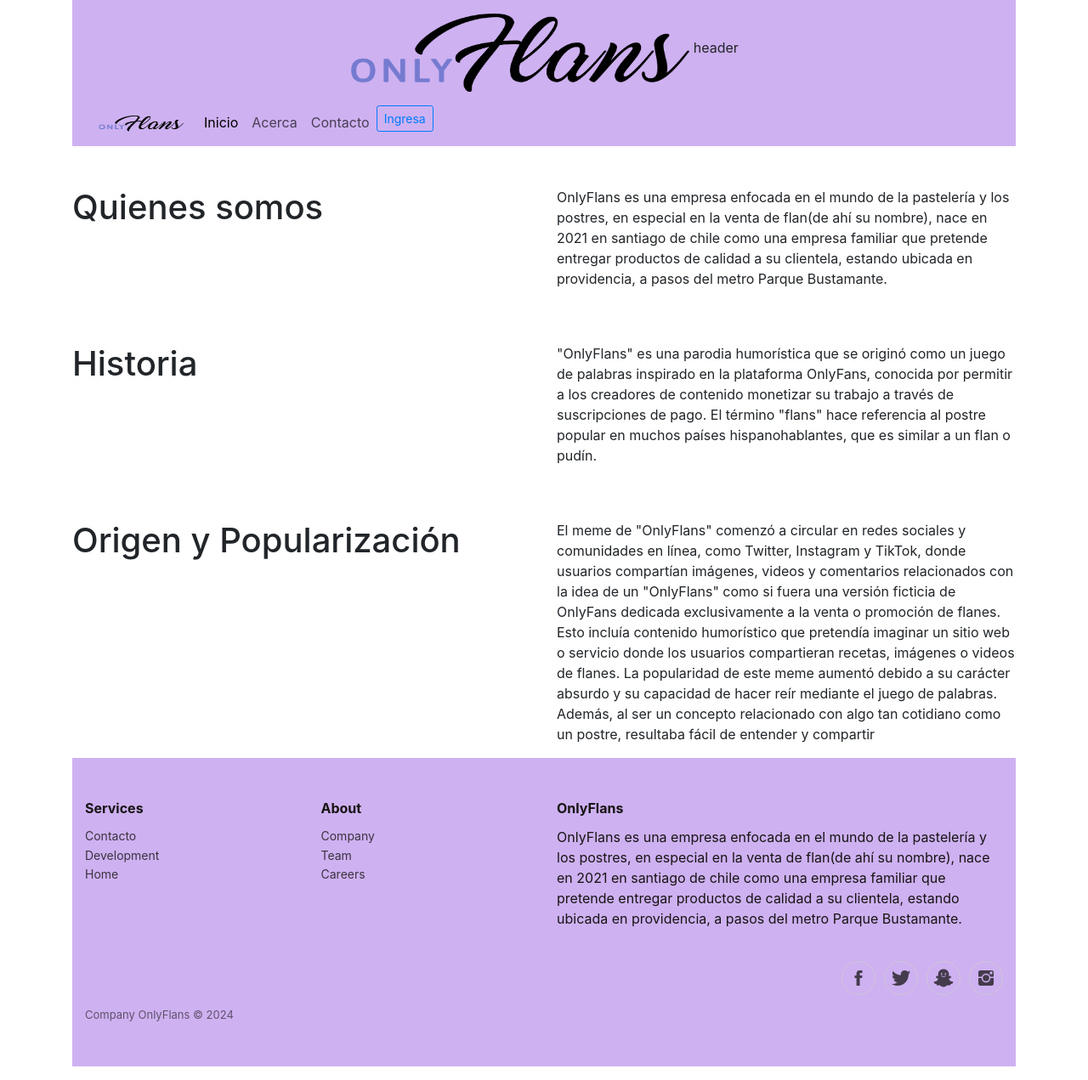
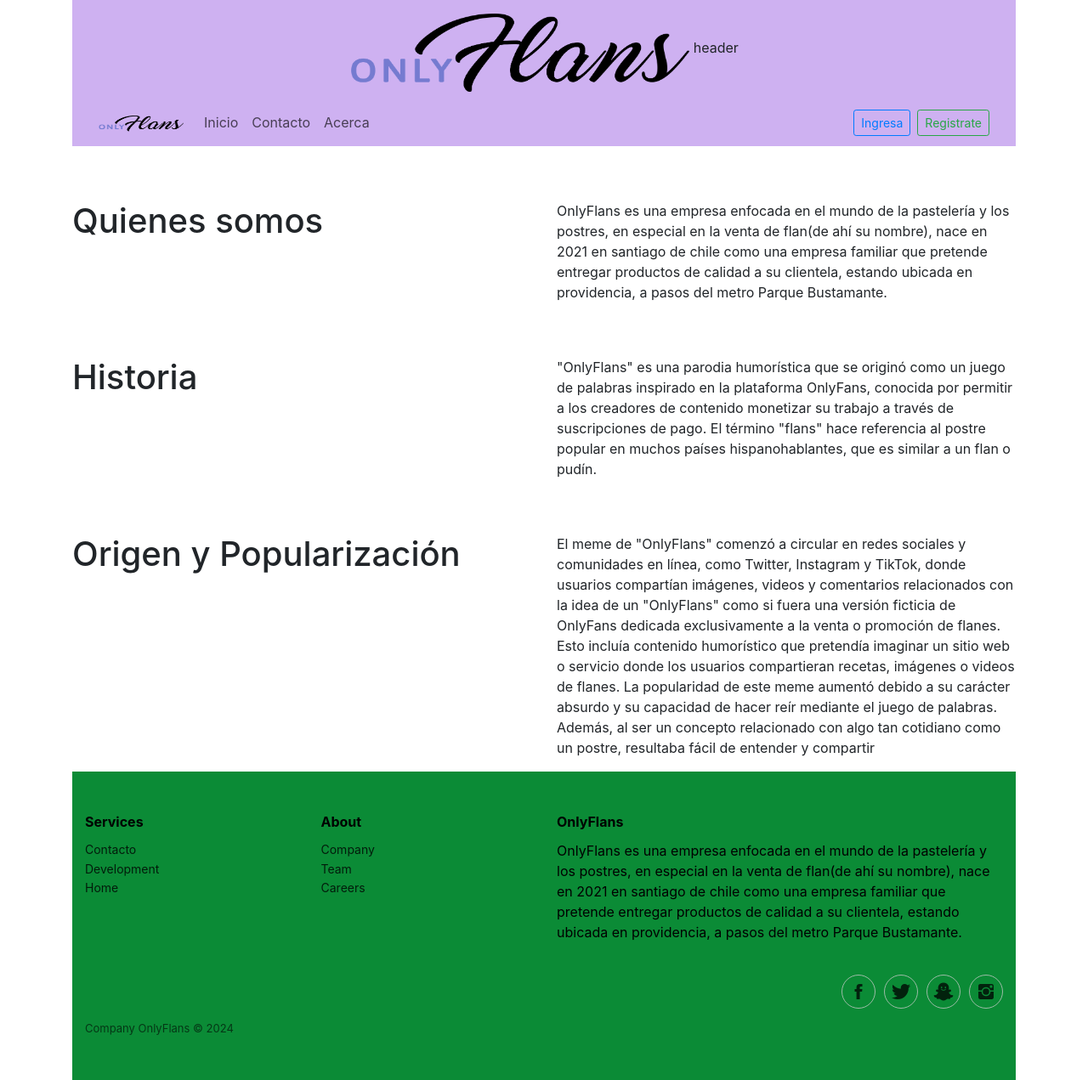
Before and after one commit to movemove1498/Onlyflans, a Django app: page /acerca/ in a window 1280 px wide. Shown: the whole page at 85% size. Run offline with Django 5.2, Linux system fonts and the light colour scheme; some libraries are stand-ins or nearby versions.

Commit message:
cambio de navbar y styles

```diff
--- a/web/static/css/styles.css
+++ b/web/static/css/styles.css
@@ -6,8 +6,8 @@
 
   .footer-clean {
     padding:50px 0;
-    background-color:#4c2f71;
-    color:#171414;
+    background-color:#0b8b36 !important;
+    color:#000000 !important;
   }
 
   .footer-clean h3 {
--- a/web/templates/index.html
+++ b/web/templates/index.html
@@ -5,7 +5,7 @@
 <h1>Flanes Publicos</h1>
 <div class="row">
     {% for flan in flanes %}
-    <div class="col">
+    <div class="col  d-flex justify-content-center zoombig">
         <div class="card text-bg-info mb-3" style="width: 20rem;">
             <img src="{{flan.image_url}}" class="card-img-top image-card " alt="...">
             <div class="card-body">
--- a/web/templates/snippets/navbar.html
+++ b/web/templates/snippets/navbar.html
@@ -1,28 +1,31 @@
 {% load static %}
 
-<nav class="navbar navbar-expand-lg " style="background-color: #ceb1f1;">
-    <div class="container-fluid">
+
+<nav class="navbar navbar-expand-lg  mb-3" style="background-color: #ceb1f1;">
+    <div class="container d-flex flex-wrap">
         <a class="navbar-brand" href="{% url 'index' %}"><img src="{% static 'img/logo.png' %}" width="100" height="20" alt=""></a>
-        <button class="navbar-toggler" type="button" data-bs-toggle="collapse" data-bs-target="#navbarNav"
-            aria-controls="navbarNav" aria-expanded="false" aria-label="Toggle navigation">
+        <button class="navbar-toggler" type="button" data-bs-toggle="collapse" data-bs-target="#navbarSupportedContent"
+            aria-controls="navbarSupportedContent" aria-expanded="false" aria-label="Toggle navigation">
             <span class="navbar-toggler-icon"></span>
         </button>
-        <div class="collapse navbar-collapse" id="navbarNav">
-            <ul class="navbar-nav">
+        <div class="collapse navbar-collapse" id="navbarSupportedContent">
+            <ul class="navbar-nav me-auto mb-2 mb-lg-0">
                 <li class="nav-item">
-                    <a class="nav-link active" aria-current="page" href="{% url 'index' %}">Inicio</a>
-                </li>
-                {% if user.is_authenticated %}
-                <li class="nav-item">
-                    <a class="nav-link" href="{% url 'welcome' %}">Bienvenido</a>
-                </li>
-                {% endif %}
-                <li class="nav-item">
-                    <a class="nav-link" href="{% url 'about' %}">Acerca</a>
+                    <a class="nav-link" aria-current="page" href="{% url 'index' %}">Inicio</a>
                 </li>
                 <li class="nav-item">
                     <a class="nav-link" href="{% url 'contact' %}">Contacto</a>
                 </li>
+                <li class="nav-item">
+                    <a class="nav-link" href="{% url 'about' %}">Acerca</a>
+                </li>
+                {% if user.is_authenticated %}
+                <li class="nav-item">
+                    <a class="nav-link text-primary" href="{% url 'welcome' %}">Bienvenido</a>
+                </li>
+                {% endif %}
+            </ul>
+            <ul class="navbar-nav">
                 {% if user.is_authenticated %}
                 <li class="mt-1">
                     <span class="text-primary fs-5 me-3">Bienvenido, {{user.first_name}}</span>
@@ -37,6 +40,9 @@
                 <li class="nav-item">
                     <a href="{% url 'login' %}" class="btn btn-outline-primary btn-sm">Ingresa</a>
                 </li>
+                <li class="nav-item">
+                    <a href="#" class="btn btn-outline-success btn-sm ms-2">Registrate</a>
+                </li>
                 {% endif %}
             </ul>
         </div>
--- a/web/templates/welcome.html
+++ b/web/templates/welcome.html
@@ -5,7 +5,7 @@
 <h1>Flanes Privados</h1>
 <div class="row">
     {% for flan in flanes %}
-    <div class="col">
+    <div class="col d-flex justify-content-center zoombig">
         <div class="card text-bg-info mb-3" style="width: 20rem;">
             <img src="{{flan.image_url}}" class="card-img-top image-card " alt="...">
             <div class="card-body">
```
Also changed, not shown: db.sqlite3.
